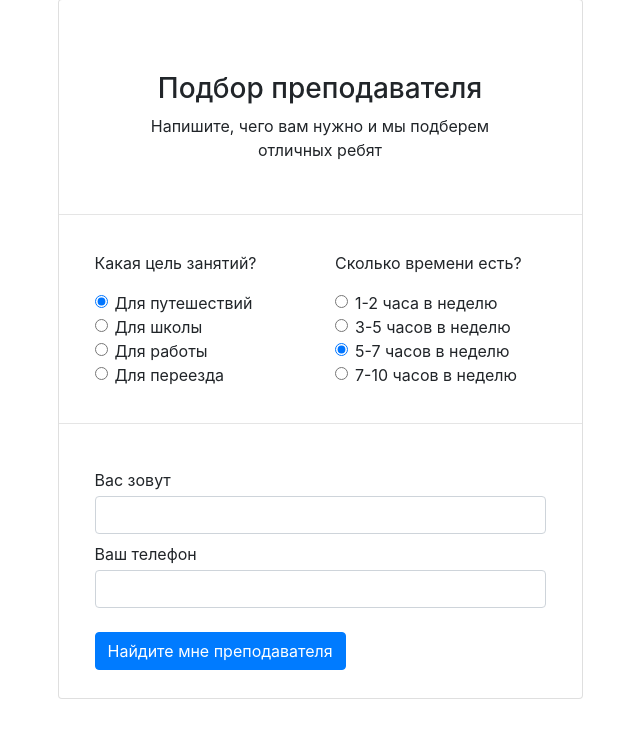
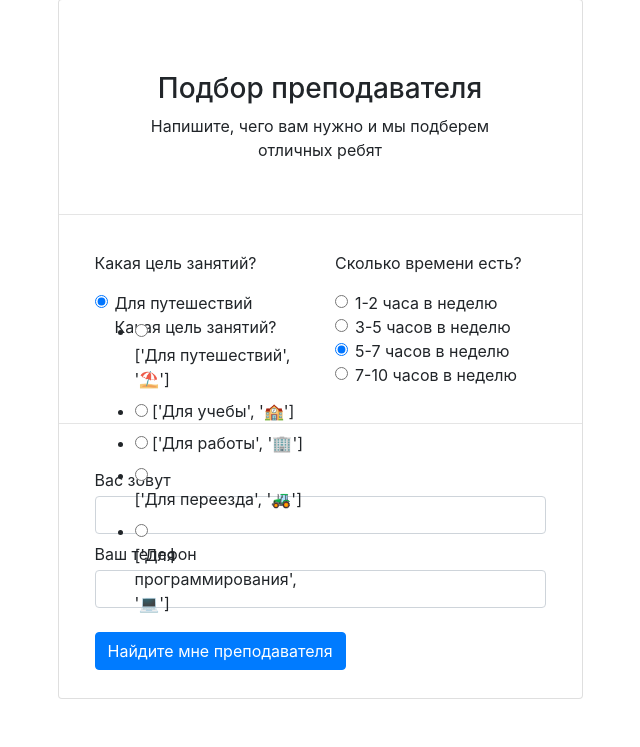
Before and after one commit to levnagornov/English-tutors-website, a Flask app: page /request/ in a window 1280 px wide. Shown: the part 121-868 px from the top of the page, without its empty margins (320-960 px from the left). Run offline with Flask 2, Linux system fonts and the light colour scheme; some libraries are stand-ins or nearby versions.

Commit message:
add func saving_request start fixing request template

```diff
--- a/app.py
+++ b/app.py
@@ -15,7 +15,6 @@ def render_index():
     all_tutors = get_data_from_db(option='tutors')
     all_goals = get_data_from_db(option='goals')
     random_tutors = random.sample(list(all_tutors), k=6)
-    print(all_goals)
     return render_template('index.html', random_tutors=random_tutors, all_goals=all_goals)
 
 
@@ -51,18 +50,23 @@ def render_tutor_profile(tutor_id):
     return render_template('profile.html', tutor_info=tutor_info, days_of_week=days_of_week)
 
 
-@app.route('/request/')
+@app.route('/request/', methods=['GET', 'POST'])
 def render_request():
     '''Page of selection for a tutor'''
-    return render_template('request.html')
-
-
-@app.route('/request_done/')
-def render_request_done():
-    '''
-    Route for an application of seeking a tutor is successful sending
-    '''
-    return render_template('request_done.html')
+    form = RequestForm()
+    if request.method == 'POST':
+        goal = form.goal.data
+        time_for_practice = form.time_for_practice.data
+        name = form.name.data
+        phone = form.phone.data
+        return render_template(
+            'request_done.html',
+            goal=goal,
+            time_for_practice=time_for_practice,
+            name=name,
+            phone=phone
+        )
+    return render_template('request.html', form=form)
 
 
 @app.route('/booking/<tutor_id>/<class_day>/<time>/', methods=['GET', 'POST'])
--- a/templates/all.html
+++ b/templates/all.html
@@ -35,7 +35,7 @@
             <div class="row">
               <div class="col-3"><img src="{{ tutor.picture }}" class="img-fluid" alt=""></div>
               <div class="col-9">
-                <p class="float-right">Рейтинг: {{ tutor.ratig }} Ставка: {{ tutor.price }} / час</p>
+                <p class="float-right">Рейтинг: 😍{{ tutor.rating }} Ставка: {{ tutor.price }} / час</p>
                 <h2 class="h4">{{ tutor.name }}</h2>
                 <p>{{ tutor.about }}</p>
                 <a href="{{ url_for('render_tutor_profile', tutor_id=tutor.id) }}" class="btn btn-outline-primary btn-sm mr-3 mb-2">Показать информацию и расписание</a>
--- a/templates/booking.html
+++ b/templates/booking.html
@@ -6,7 +6,7 @@
     <div class="col-10 col-md-6 offset-1 offset-md-3 mb-3">
 
       <form action="{{ url_for('render_booking', tutor_id=tutor_info.id, class_day=class_day, time=time) }}" method="POST" class="card mb-3">
-        {{ form.csrf_token }}
+          {{ form.csrf_token }}
         <div class="card-body text-center pt-5">
           <img src="{{ tutor_info.picture }}" class="mb-3" width="95" alt="">
           <h2 class="h5 card-title mt-2 mb-2">{{ tutor_info.name }}</h2>
--- a/templates/request.html
+++ b/templates/request.html
@@ -4,40 +4,37 @@
 <main class="container mt-5">
   <div class="col-12 col-sm-10 col-lg-6 offset-lg-3 offset-sm-1">
     <form action="request_done.html" class="card mb-5">
+
+      {{ form.csrf_token }}
+
       <div class="card-body text-center pt-5">
         <h1 class="h3 card-title mt-4 mb-2">Подбор преподавателя</h1>
         <p class="px-5">Напишите, чего вам нужно и&nbsp;мы&nbsp;подберем отличных&nbsp;ребят</p>
       </div>
       <hr>
+
       <div class="card-body mx-3">
         <div class="row">
           <div class="col">
             <p>Какая цель занятий?</p>
+
+
             <div class="form-check ">
               <input type="radio" class="form-check-input" name="goal" value="travel" id="goal1" checked>
               <label class="form-check-label" for="goal1">
                 Для путешествий
               </label>
             </div>
+
             <div class="form-check ">
-              <input type="radio" class="form-check-input" name="goal" value="learn" id="goal2">
-              <label class="form-check-label" for="goal2">
-                Для школы
-              </label>
+              {{ form.goal(class_="form-check-input") }}
+              {{ form.goal.label(class_="form-check-label") }}
             </div>
-            <div class="form-check ">
-              <input type="radio" class="form-check-input" name="goal" value="work" id="goal3">
-              <label class="form-check-label" for="goal2">
-                Для работы
-              </label>
-            </div>
-            <div class="form-check ">
-              <input type="radio" class="form-check-input" name="goal" value="move" id="goal4">
-              <label class="form-check-label" for="goal2">
-                Для переезда
-              </label>
-            </div>
+
+
           </div>
+
+
           <div class="col">
             <p>Сколько времени есть?</p>
             <div class="form-check">
@@ -67,7 +64,9 @@
           </div>
         </div>
       </div>
+
       <hr>
+
       <div class="card-body mx-3">
         <label class="mb-1 mt-2">Вас зовут</label>
         <input class="form-control" type="text" placeholder="">
```
Also changed, not shown: func.py (+17 -0 lines).
